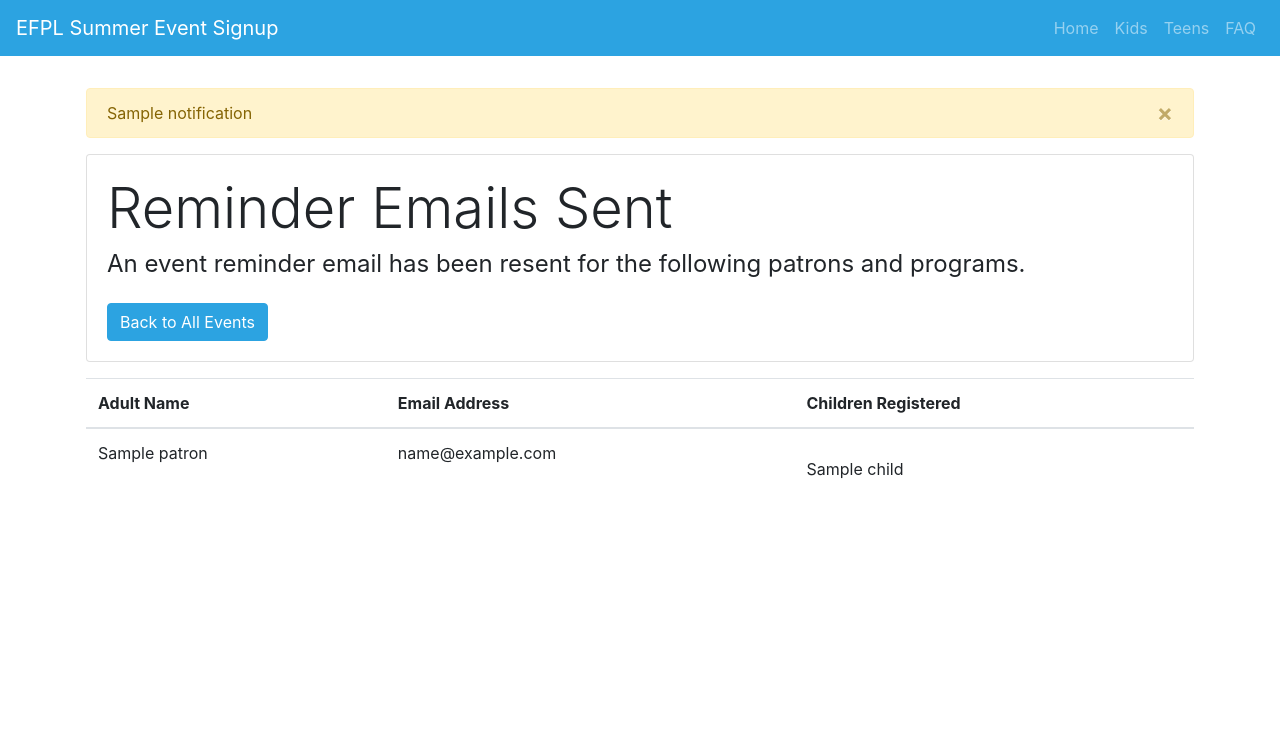
After one commit to joseph-turk/summerreading, a Django app: template app/templates/registrations/reminders_sent.html in a window 1280 px wide. The commit adds this page. Shown: the top 749 px of the page. Run offline with Django 3.2, Linux system fonts and the light colour scheme; the template is opened without the code that fills it: most values are stand-ins (such as "Sample title", 1, 10 or a date in 2020); some libraries are stand-ins or nearby versions.

Commit message:
Add routes and buttons for sending reminders

```diff
--- a/app/templates/programs/index.html
+++ b/app/templates/programs/index.html
@@ -5,7 +5,7 @@
 <div class="d-flex flex-wrap align-items-center justify-content-between">
   <h2 class="display-4">All Events</h2>
 
-  <a href="{% url 'app:next-week' %}" class="btn btn-secondary">Next Week</a>
+  <a href="{% url 'app:next-week' %}" class="btn btn-secondary">Next Week's Events</a>
 </div>
 
 <table class="table">
--- /dev/null
+++ b/app/templates/registrations/reminders_sent.html
@@ -0,0 +1,56 @@
+{% extends 'shared/layout.html' %}
+{% load static %}
+{% block content %}
+
+<div class="row">
+  <div class="col-12">
+    <div class="card mb-3">
+      <div class="card-body">
+        <h2 class="display-4">Reminder Emails Sent</h2>
+
+        <p class="h4 mb-4 font-weight-normal">
+          An event reminder email has been resent for the following patrons and programs.
+        </p>
+
+        <a href="{% url 'app:programs' %}" class="btn btn-primary">
+          Back to All Events
+        </a>
+      </div>
+    </div>
+
+    <table class="table">
+      <thead>
+        <tr>
+          <th>Adult Name</th>
+          <th>Email Address</th>
+          <th>Children Registered</th>
+        </tr>
+      </thead>
+
+      <tbody>
+        {% for patron in patrons %}
+          <tr>
+            <td>{{ patron.name }}</td>
+            <td>{{ patron.email }}</td>
+            <td>
+              <ul>
+                {% for child in patron.child_set.all %}
+                  {% for registration in child.registration_set.all %}
+                    {% if registration.program.is_this_week and not registration.is_wait_list %}
+                      <li>
+                        {{ registration.child.name }} ({{ registration.program.name }})
+                      </li>
+                    {% endif %}
+                  {% endfor %}
+                {% endfor %}
+              </ul>
+              {{ child.name }}
+            </td>
+          </tr>
+        {% endfor %}
+      </tbody>
+    </table>
+  </div>
+</div>
+
+{% endblock %}
--- a/app/urls.py
+++ b/app/urls.py
@@ -34,6 +34,10 @@ urlpatterns = [
     path('events/<int:pk>', views.ProgramDetail.as_view(), name='detail'),
     path('events/<int:pk>/print', views.program_print, name='print'),
     path('events/next-week/', views.programs_next_week, name='next-week'),
+    path('events/send_reminders/',
+         views.send_reminder_emails, name='send_reminders'),
+    path('events/reminders-sent/',
+         views.reminder_emails_sent, name='reminders_sent'),
     path('patrons/', views.patrons, name='patrons'),
     path('patrons/<uuid:pk>', views.patron_detail, name='patron'),
     path('patrons/<uuid:pk>/resend_confirmation',
```
Also changed, not shown: app/templates/programs/next_week.html (+7 -3 lines), app/views.py (+15 -1 lines).
